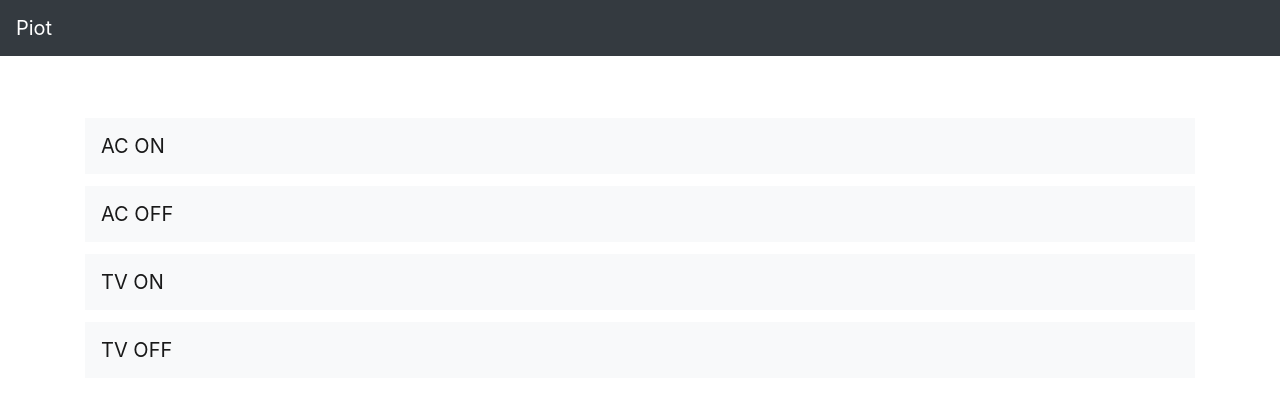
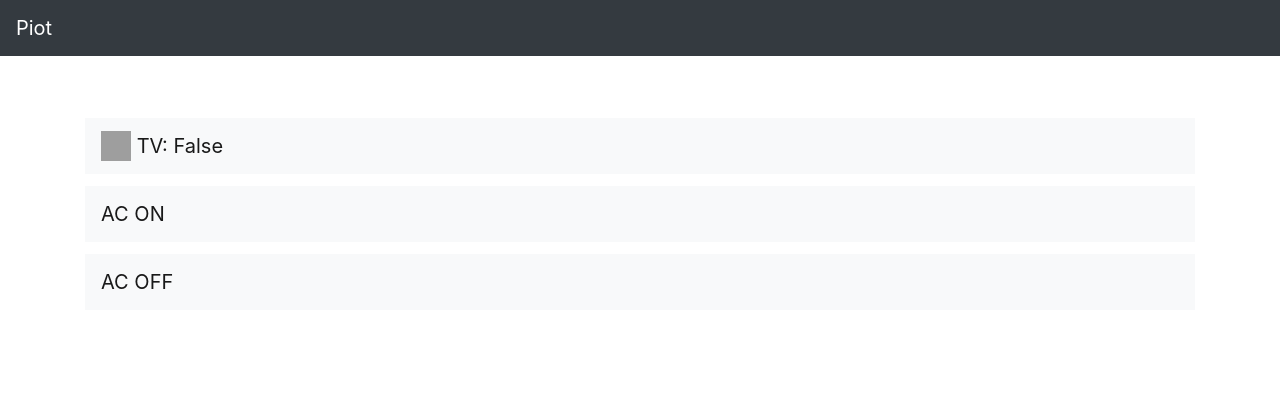
Before and after one commit to ai-93/piot, a Flask app: page / in a window 1280 px wide. Shown: the top 396 px of the page. Run offline with Flask 2, Linux system fonts and the light colour scheme; data that the repository does not hold is empty; parts of the project's set-up code (start-up, migrations or seed data) failed here and were passed over; some libraries are stand-ins or nearby versions; grey boxes are pictures that could not be loaded.

Commit message:
tv toggle update

```diff
--- a/gpio_web.py
+++ b/gpio_web.py
@@ -2,6 +2,7 @@ from flask import Flask, render_template, redirect, request, jsonify
 from gpio_support import get_gpio_list, setup_gpio, get_pin_status, toggle_pin, get_location
 from flask_mqtt import Mqtt
 from config_support import db
+from support import get_current_tv_state
 import requests
 
 app = Flask(__name__)
@@ -42,7 +43,7 @@ def mqtt_publish(pin, value):
 
 @app.route('/')
 def main():
-    return render_template('index.html', gpio_list = get_gpio_list())
+    return render_template('index.html', gpio_list = get_gpio_list(), tv_state = get_current_tv_state())
 
 @app.route('/gpio/<int:pin>')
 def gpio_toggle(pin):
@@ -79,15 +80,7 @@ def ac_ir_toggle(state):
 
 @app.route('/tv/state')
 def get_tv_state():
-    try:
-        response = requests.get("http://192.168.1.25:4004",timeout=5)
-        if response.status_code == 400:
-            response = True
-        else:
-            response = False
-    except:
-        response = False
-    mqtt.publish("{}/feeds/tv.state".format(db['mqtt']['username']), response)
+    mqtt.publish("{}/feeds/tv.state".format(db['mqtt']['username']), get_current_tv_state())
     return str(response)
 
 if __name__ == '__main__':
--- /dev/null
+++ b/support.py
@@ -0,0 +1,13 @@
+import requests
+
+def get_current_tv_state():
+    try:
+        response = requests.get("http://192.168.1.25:4004",timeout=5)
+        if response.status_code == 400:
+            response = True
+        else:
+            response = False
+    except:
+        response = False
+
+    return response
--- a/templates/index.html
+++ b/templates/index.html
@@ -34,6 +34,19 @@
                 </a>
             </nav>
             </a> {% endif %} {% endfor %}
+            {% if tv_state %}
+                <nav class="navbar navbar-light bg-dark" style="margin-top: 12px;">
+                    <a class="navbar-brand" href="/ir/tv/0">
+                        <img src="https://cdn1.iconfinder.com/data/icons/user-interface-11/100/11-512.png" width="30" height="30" class="d-inline-block align-top" alt=""> TV: {{ tv_state }}
+                    </a>
+                </nav>
+            {% else %}
+            <nav class="navbar navbar-light bg-light" style="margin-top: 12px;">
+                <a class="navbar-brand" href="/ir/tv/1">
+                    <img src="https://cdn1.iconfinder.com/data/icons/user-interface-11/100/10-512.png" width="30" height="30" class="d-inline-block align-top" alt=""> TV: {{ tv_state }}
+                </a>
+            </nav>
+            {% endif %}
             <nav class="navbar navbar-light bg-light" style="margin-top: 12px;">
                 <a class="navbar-brand" href="/ir/ac/1">
                      AC ON
@@ -42,16 +55,6 @@
             <nav class="navbar navbar-light bg-light" style="margin-top: 12px;">
                 <a class="navbar-brand" href="/ir/ac/0">
                      AC OFF
-                </a>
-            </nav>
-            <nav class="navbar navbar-light bg-light" style="margin-top: 12px;">
-                <a class="navbar-brand" href="/ir/tv/1">
-                     TV ON
-                </a>
-            </nav>
-            <nav class="navbar navbar-light bg-light" style="margin-top: 12px;">
-                <a class="navbar-brand" href="/ir/tv/0">
-                     TV OFF
                 </a>
             </nav>
         </div>
```
